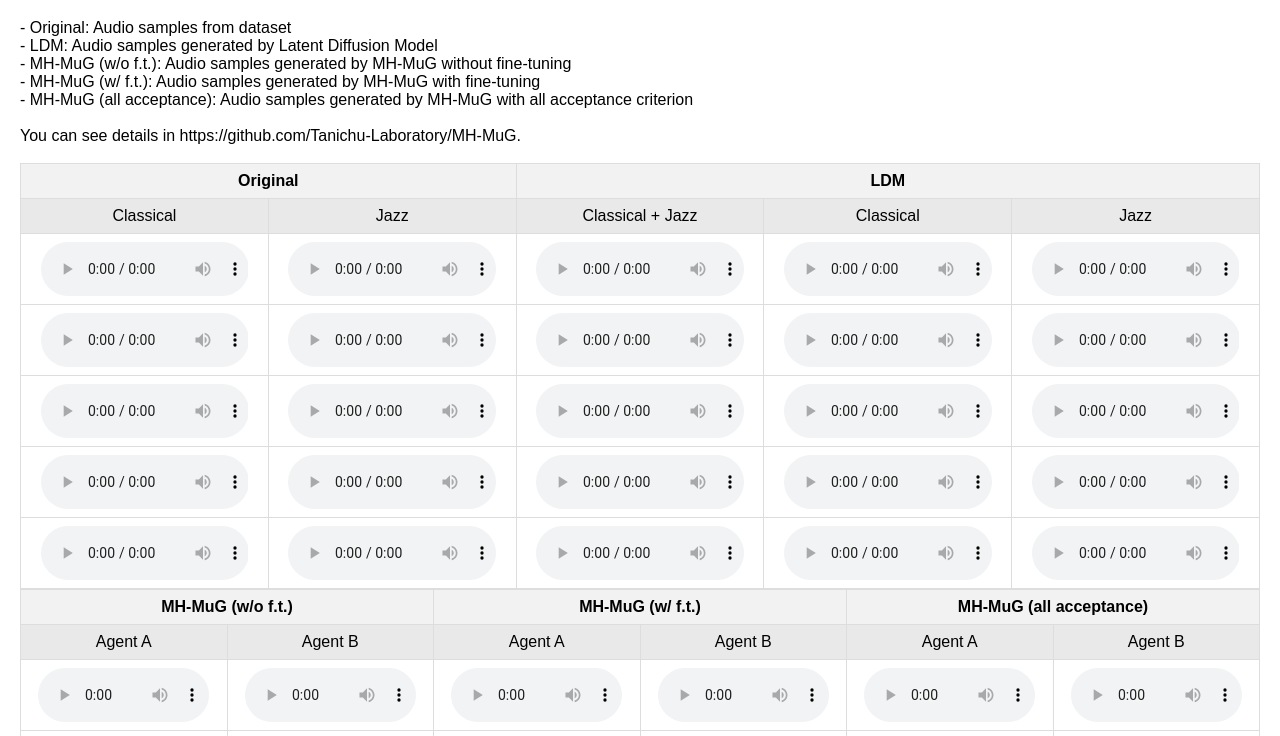
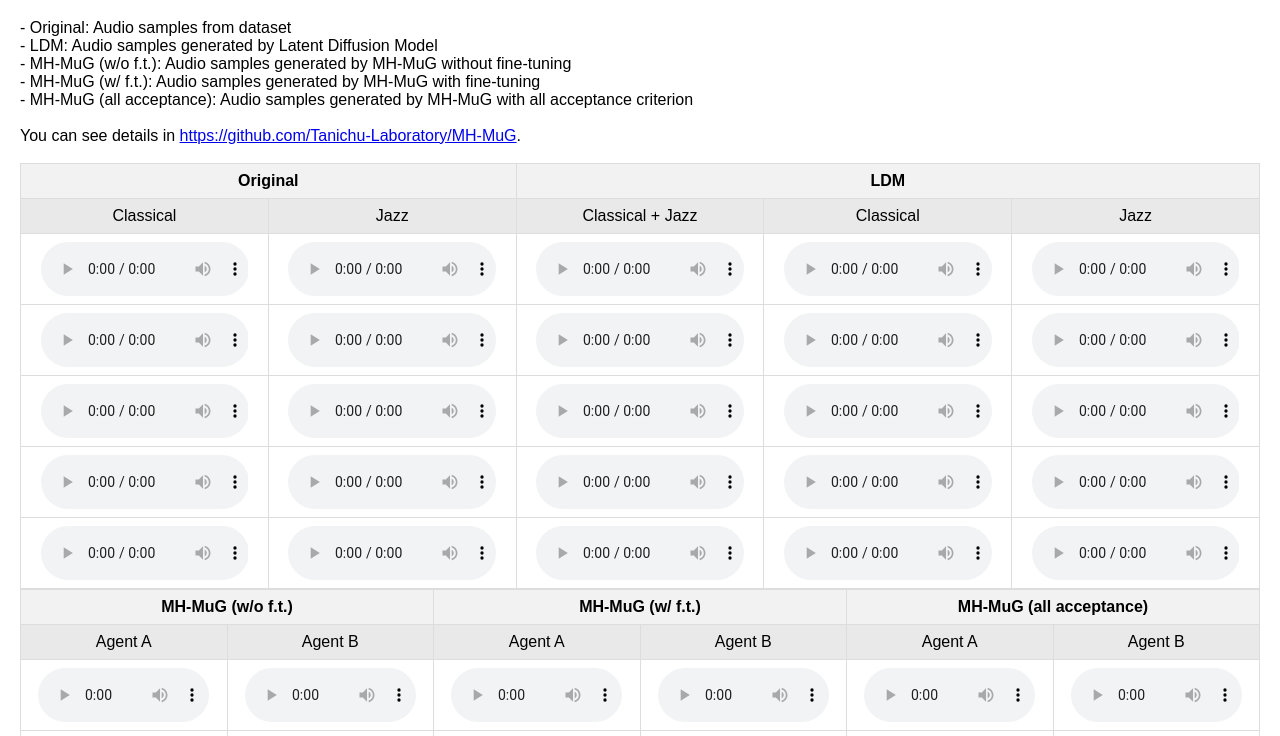
Before and after one commit to Tanichu-Laboratory/MH-MuG, a plain HTML site: page index.html in a window 1280 px wide. Shown: the part 61-797 px from the top of the page. Drawn offline with Linux system fonts and the light colour scheme.

Commit message:
add github link

```diff
--- a/index.html
+++ b/index.html
@@ -23,7 +23,7 @@
     - MH-MuG (w/ f.t.): Audio samples generated by MH-MuG with fine-tuning<br>
     - MH-MuG (all acceptance): Audio samples generated by MH-MuG with all acceptance criterion<br>
     <br>
-    You can see details in https://github.com/Tanichu-Laboratory/MH-MuG.<br>
+    You can see details in <a href="https://github.com/Tanichu-Laboratory/MH-MuG">https://github.com/Tanichu-Laboratory/MH-MuG</a>.<br>
     <br>
 
     <table>
```
